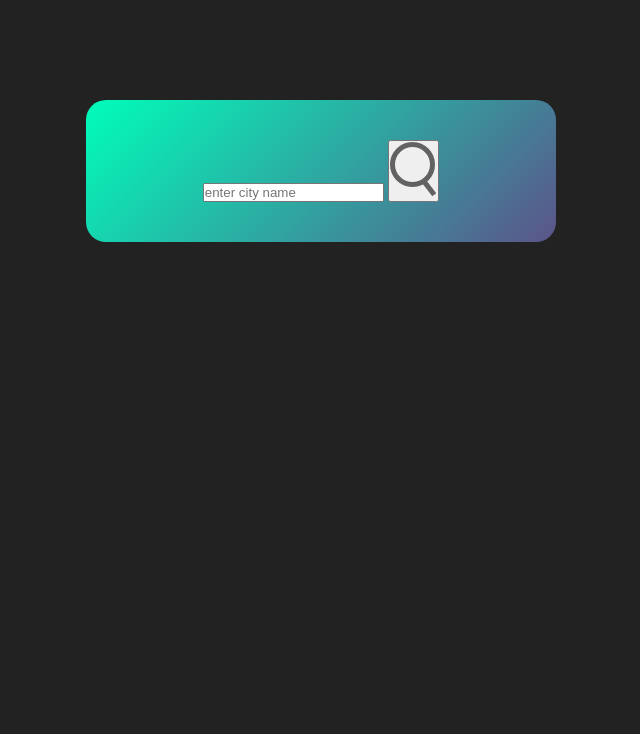
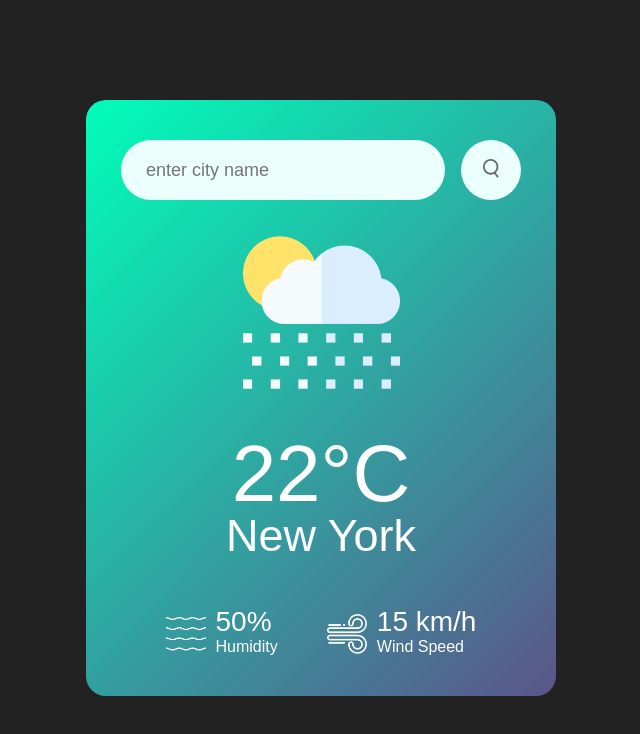
Before and after one commit to mehedihasan06655/weather-app, a plain HTML site: page index.html in a window 1280 px wide. Shown: the whole page, without its empty margins (319-959 px from the left). Drawn offline with Linux system fonts and the light colour scheme.

Commit message:
50% job is done

```diff
--- a/index.html
+++ b/index.html
@@ -12,6 +12,41 @@
             <input type="text" placeholder="enter city name" spellcheck="false">
             <button><img src="images/search.png"></button>
         </div>
+        <div class="weather">
+            <img src="images/rain.png" alt="" class="weather-icon">
+            <h1 class="temp">22°C</h1>
+            <h2 class="city">New York</h2>
+            <div class="details">
+                <div class="col">
+                    <img src="images/humidity.png" alt="">
+                    <div>
+                        <p class="humidity">
+                            50%
+                        </p>
+                        <p>Humidity</p>
+                    </div>
+                </div>
+                <div class="col">
+                    <img src="images/wind.png" alt="">
+                    <div>
+                        <p class="wind">
+                            15 km/h
+                        </p>
+                        <p>Wind Speed</p>
+                    </div>
+                </div>
+            </div>
+        </div>
     </div>
+
+
+    <script>
+        const apiKey = "c6fed2857c897b0a991f7ff16d9a9a09";
+        const apiUrl = "https://api.openweathermap.org/data/2.5/weather?&units=metric&q=dhaka";
+
+        async function checkWeather(){
+            const response = await fetch(apiUrl + )
+        }
+    </script>
 </body>
 </html>
--- a/style.css
+++ b/style.css
@@ -17,3 +17,67 @@ body{
     padding: 40px 35px;
     text-align: center;
 }
+.search{
+    width: 100%;
+    display: flex;
+    align-items: center;
+    justify-content: space-between;
+}
+.search input {
+    border: 0;
+    outline: 0;
+    background: #ebfffc;
+    color: #555;
+    padding: 10px 25px;
+    height: 60px;
+    border-radius: 30px;
+    flex: 1;
+    margin-right: 16px;
+    font-size: 18px;
+}
+.search button {
+    border: none;
+    outline: none;
+    background: #ebfffc;
+    height: 60px;
+    width: 60px;
+    border-radius: 50%;
+    cursor: pointer;
+}
+.search button img {
+    width: 16px;
+}
+.weather h1 {
+    font-size: 80px;
+    font-weight: 500;
+}
+
+.weather h2 {
+    font-size: 45px;
+    font-weight: 400;
+    margin-top: -10px;
+}
+
+.details {
+    display: flex;
+    align-items: center;
+    justify-content: space-around;
+    padding: 0 20px;
+    margin-top: 50px;
+}
+
+.col {
+    display: flex;
+    align-items: center;
+    text-align: left;
+}
+
+.col img {
+    width: 40px;
+    margin-right: 10px;
+}
+
+.wind, .humidity {
+    font-size: 28px;
+    margin-top: -6px;
+}
```
